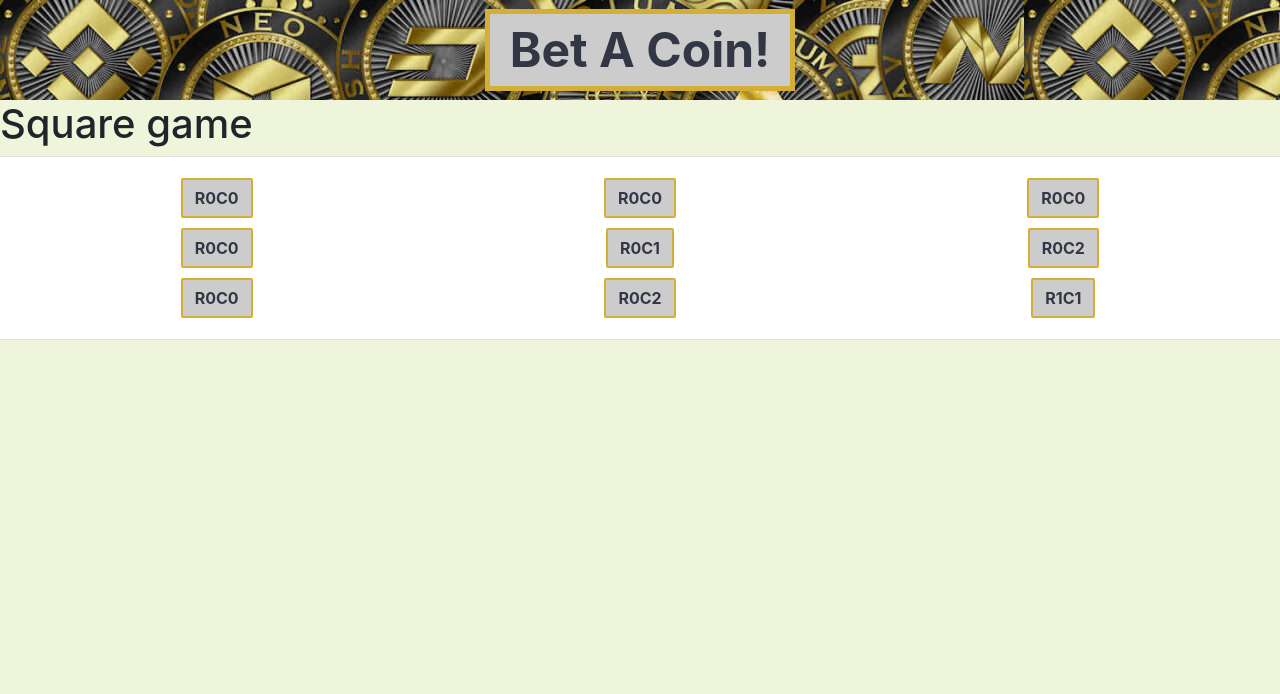
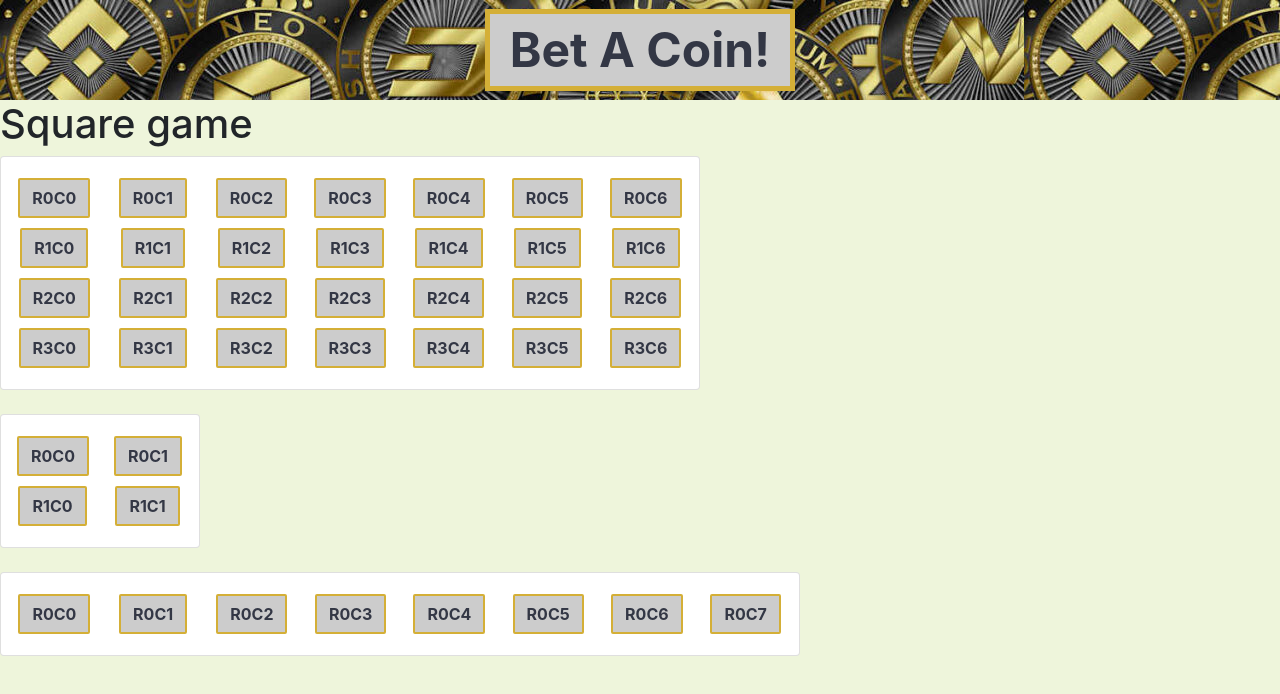
Before and after one commit to WouterVanGorp/BetACoin, a React (Create React App) app: page /games/square in a window 1280 px wide. Shown: the top 694 px of the page. Built offline with nearby package versions, Linux system fonts and the light colour scheme.

Commit message:
zieke baas wouter

```diff
--- a/src/square/components/SquareGame.module.css
+++ b/src/square/components/SquareGame.module.css
@@ -1,3 +1,4 @@
 .rowStyle {
-    text-align: center;
+  text-align: center;
+  justify-content: space-evenly;
 }
--- a/src/square/components/SquareGame.tsx
+++ b/src/square/components/SquareGame.tsx
@@ -1,22 +1,28 @@
 import { Card } from "react-bootstrap";
-import { useSquareGameContext, useSquareGameUpdateContext } from "../context/SquareGameContect";
-
+import {
+  useSquareGameContext,
+  useSquareGameUpdateContext,
+} from "../context/SquareGameContextHooks";
 import styles from "./SquareGame.module.css";
 import { Tile } from "./Tile";
 
 export function SquareGame() {
   const { tiles, rows, cols } = useSquareGameContext();
   const onTileClick = useSquareGameUpdateContext();
+
   return (
-    <Card body>
+    <Card body style={{ width: `${cols * 100}px` }}>
       {new Array(rows).fill(1).map((_, rowIndex) => (
         <div key={"row-" + rowIndex} className={`row ${styles.rowStyle}`}>
           {new Array(cols).fill(2).map((_, colIndex) => (
             <div key={"col-" + colIndex} className="col">
               <Tile
-                code={tiles[rowIndex * colIndex].code}
-                disabled={tiles[rowIndex * colIndex].clicked}
-                onClick={() => onTileClick(tiles[rowIndex * colIndex].code)}
+                code={tiles[rowIndex * cols + colIndex].code}
+                disabled={tiles[rowIndex * cols + colIndex].clicked}
+                onClick={() =>
+                  onTileClick(tiles[rowIndex * cols + colIndex].code)
+                }
+                className={tiles[rowIndex * cols + colIndex].className}
               />
             </div>
           ))}
--- a/src/square/components/Tile.module.css
+++ b/src/square/components/Tile.module.css
@@ -9,7 +9,8 @@
   border: 2px solid var(--color-base-gold);
   border-radius: 2px;
 
-  margin: 5px;
+  margin-top: 5px;
+  margin-bottom: 5px;
 }
 
 .btnStyle:hover {
@@ -19,3 +20,14 @@
 .btnStyle:disabled {
   border: 2px solid var(--color-base-silver);
 }
+
+.tileWin {
+  background-color: var(--color-base-gold);
+  border: 2px solid var(--color-base-silver);
+}
+
+.tilePrev {
+  color: var(--color-base-white);
+  background-color: var(--color-base-accent);
+  border: 2px solid var(--color-base-silver);
+}
--- a/src/square/components/Tile.tsx
+++ b/src/square/components/Tile.tsx
@@ -2,17 +2,17 @@ import { Button } from "react-bootstrap";
 import styles from "./Tile.module.css";
 
 interface Props {
-  code?: string;
-  disabled?: boolean;
-
-  onClick?: () => void;
+  code: string;
+  disabled: boolean;
+  className?: string;
+  onClick: () => void;
 }
 
-export function Tile({ code, disabled, onClick }: Props) {
+export function Tile({ code, disabled, className, onClick }: Props) {
   return (
     <Button
       variant="custom"
-      className={styles.btnStyle}
+      className={`${styles.btnStyle}  ${className ? styles[className] : ""}`}
       disabled={disabled}
       onClick={onClick}
     >
--- a/src/square/context/SquareGameContect.tsx
+++ /dev/null
@@ -1,77 +0,0 @@
-import React, { useContext, useReducer } from "react";
-import { Game, Tile } from "../models";
-
-// CONTEXTS
-const SquareGameCreatorContext = React.createContext<{
-  rows: number;
-  cols: number;
-}>({ rows: 3, cols: 3 });
-const SquareGameContext = React.createContext<Game>({} as Game);
-const SquareGameUpdateContext = React.createContext<(code: string) => void>(
-  (code: string) => {}
-);
-
-// HOOKS
-export function useSquareGameCreatorContext() {
-  return useContext(SquareGameCreatorContext);
-}
-
-export function useSquareGameContext() {
-  return useContext(SquareGameContext);
-}
-
-export function useSquareGameUpdateContext() {
-  return useContext(SquareGameUpdateContext);
-}
-
-interface Props {
-  children: React.ReactNode;
-  rows: number;
-  cols: number;
-}
-
-export function SquareGameCreatorProvider({ children, rows, cols }: Props) {
-  const [state, dispatch] = useReducer(reducer, { rows, cols }, createGame);
-
-  function createTiles(rows: number, cols: number): Tile[] {
-    const result: Tile[] = [];
-    for (let i = 0; i < rows; i++)
-      for (let j = 0; j < cols; j++) result.push(createTile(i, j));
-    return result;
-  }
-
-  function createTile(row: number, col: number): Tile {
-    return { clicked: false, code: `R${row}C${col}`, className: "" };
-  }
-
-  function createGame({ rows, cols }: { rows: number; cols: number }): Game {
-    const tiles = createTiles(rows, cols);
-    const game: Game = {
-      id: 1,
-      active: true,
-      cols,
-      rows,
-      tiles: tiles,
-      winningCode: tiles[Math.floor(Math.random() * (rows * cols + 1))].code,
-    };
-
-    return game;
-  }
-
-  function reducer(state: Game, action: string): Game {
-    dispatch("test");
-    return { ...state };
-  }
-
-  const tileClicked = (code: string) => {};
-
-  return (
-    <SquareGameCreatorContext.Provider value={{ rows: 3, cols: 3 }}>
-      <SquareGameContext.Provider value={state}>
-        <SquareGameUpdateContext.Provider value={tileClicked}>
-          {children}
-        </SquareGameUpdateContext.Provider>
-      </SquareGameContext.Provider>
-    </SquareGameCreatorContext.Provider>
-  );
-}
--- /dev/null
+++ b/src/square/context/SquareGameContextHooks.ts
@@ -0,0 +1,14 @@
+import { useContext } from "react";
+import { SquareGameCreatorContext, SquareGameContext, SquareGameUpdateContext } from "./SquareGameContexts";
+
+export function useSquareGameCreatorContext() {
+    return useContext(SquareGameCreatorContext);
+  }
+
+  export function useSquareGameContext() {
+    return useContext(SquareGameContext);
+  }
+
+  export function useSquareGameUpdateContext() {
+    return useContext(SquareGameUpdateContext);
+  }
--- /dev/null
+++ b/src/square/context/SquareGameContexts.tsx
@@ -0,0 +1,11 @@
+import React from "react";
+import { Game } from "../models";
+
+export const SquareGameCreatorContext = React.createContext<{
+  rows: number;
+  cols: number;
+}>({ rows: 3, cols: 3 });
+export const SquareGameContext = React.createContext<Game>({} as Game);
+export const SquareGameUpdateContext = React.createContext<(code: string) => void>(
+  (code: string) => {}
+);
--- /dev/null
+++ b/src/square/context/SquareGameCreatorProvider.tsx
@@ -0,0 +1,87 @@
+import { useReducer } from "react";
+import { Tile, Game } from "../models";
+import {
+  SquareGameCreatorContext,
+  SquareGameContext,
+  SquareGameUpdateContext,
+} from "./SquareGameContexts";
+
+interface Props {
+  children: React.ReactNode;
+  rows: number;
+  cols: number;
+}
+
+export function SquareGameCreatorProvider({ children, rows, cols }: Props) {
+  const [state, dispatch] = useReducer(reducer, { rows, cols }, createGame);
+
+  function createTiles(rows: number, cols: number): Tile[] {
+    const result: Tile[] = [];
+    for (let i = 0; i < rows; i++)
+      for (let j = 0; j < cols; j++) result.push(createTile(i, j));
+    return result;
+  }
+
+  function createTile(row: number, col: number): Tile {
+    return { clicked: false, code: `R${row}C${col}`, className: "" };
+  }
+
+  function createGame({ rows, cols }: { rows: number; cols: number }): Game {
+    const tiles = createTiles(rows, cols);
+    const game: Game = {
+      id: 1,
+      active: true,
+      prevTile: undefined,
+      cols,
+      rows,
+      tiles: tiles,
+      winningCode: tiles[Math.floor(Math.random() * tiles.length)].code,
+    };
+
+    return game;
+  }
+
+  function reducer(
+    state: Game,
+    { type, payload }: { type: SquareGameActions; payload: { code: string } }
+  ): Game {
+    switch (type) {
+      case "tileClicked": {
+        const tiles = state.tiles.map((t) =>
+          t.code === payload.code
+            ? { ...t, className: "tilePrev", clicked: true }
+            : { ...t, className: "" }
+        );
+        if (state.winningCode === state.prevTile) {
+          const tiles = state.tiles.map((t) =>
+            t.code === state.winningCode
+              ? { ...t, className: "tileWin", clicked: true }
+              : { ...t, clicked: true, className: "" }
+          );
+          return { ...state, tiles: [...tiles], active: false };
+          // if(!state.tiles.some(t => !t.clicked) && state.active )
+        }
+        return { ...state, tiles: [...tiles], prevTile: payload.code };
+      }
+      default: {
+        return { ...state };
+      }
+    }
+  }
+
+  const tileClicked = (code: string) => {
+    dispatch({ type: "tileClicked", payload: { code } });
+  };
+
+  return (
+    <SquareGameCreatorContext.Provider value={{ rows, cols }}>
+      <SquareGameContext.Provider value={state}>
+        <SquareGameUpdateContext.Provider value={tileClicked}>
+          {children}
+        </SquareGameUpdateContext.Provider>
+      </SquareGameContext.Provider>
+    </SquareGameCreatorContext.Provider>
+  );
+}
+
+type SquareGameActions = "tileClicked";
--- a/src/square/models/Game.ts
+++ b/src/square/models/Game.ts
@@ -4,6 +4,7 @@ export interface Game {
   id: number;
   winningCode: string;
   active: boolean;
+  prevTile: string | undefined;
   rows: number;
   cols: number;
   tiles: Tile[];
--- a/src/square/pages/Overview.tsx
+++ b/src/square/pages/Overview.tsx
@@ -1,15 +1,21 @@
 import { SquareGame } from "../components";
-import { SquareGameCreatorProvider } from "./../context/SquareGameContect";
+import { SquareGameCreatorProvider } from "../context/SquareGameCreatorProvider";
 
 export function Overview() {
   return (
     <>
       <h1>Square game</h1>
-      <div className="row">
-        <SquareGameCreatorProvider rows={3} cols={3}>
+        <SquareGameCreatorProvider rows={4} cols={7}>
           <SquareGame />
         </SquareGameCreatorProvider>
-      </div>
+        <br />
+        <SquareGameCreatorProvider rows={2} cols={2}>
+          <SquareGame />
+        </SquareGameCreatorProvider>
+        <br />
+        <SquareGameCreatorProvider rows={1} cols={8}>
+          <SquareGame />
+        </SquareGameCreatorProvider>
     </>
   );
 }
```
